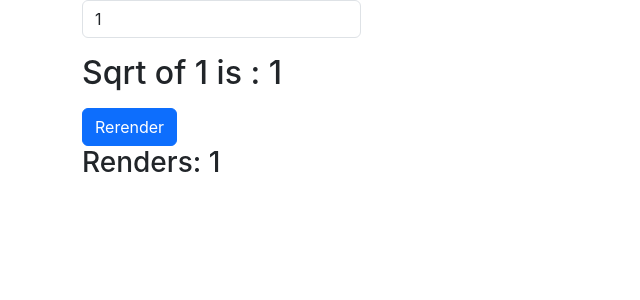
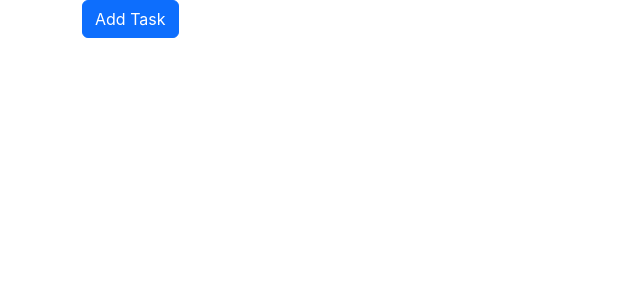
Before and after one commit to Am1d1v/ReactJSHooks, a React (Create React App) app: page / in a window 1280 px wide. Shown: the top 300 px of the page, without its empty margins (0-640 px from the left). Built offline with nearby package versions, Linux system fonts and the light colour scheme.

Commit message:
React Hooks. useCallback

```diff
--- a/src/App.js
+++ b/src/App.js
@@ -1,11 +1,11 @@
 import './App.css';
-import UseMemo from './Hooks/useMemo/UseMemo';
+import UseCallback from './Hooks/useCallback/UseCallback';
 
 function App() {
 
   return(
     <div className='container-md'>
-      <UseMemo />
+      <UseCallback />
     </div>
   )
 }
--- /dev/null
+++ b/src/Hooks/useCallback/UseCallback.jsx
@@ -0,0 +1,29 @@
+import {useState, useCallback} from 'react'
+
+function UseCallback() {
+
+    const [tasks, setTasks] = useState([]);
+
+    const addTask = () => {
+        setTasks(prev => [...prev, 'New Task, ']);
+    };
+
+    return (
+      <div>
+        <Button addTask={addTask}/>
+        <h3>{tasks}</h3>
+      </div>
+    )
+}
+
+const Button = ({addTask}) => {
+    console.log('Button rendered');
+
+    return (
+        <div>
+            <button className='btn btn-primary' onClick={addTask}>Add Task</button>
+        </div>
+    )
+}
+
+export default UseCallback
```
